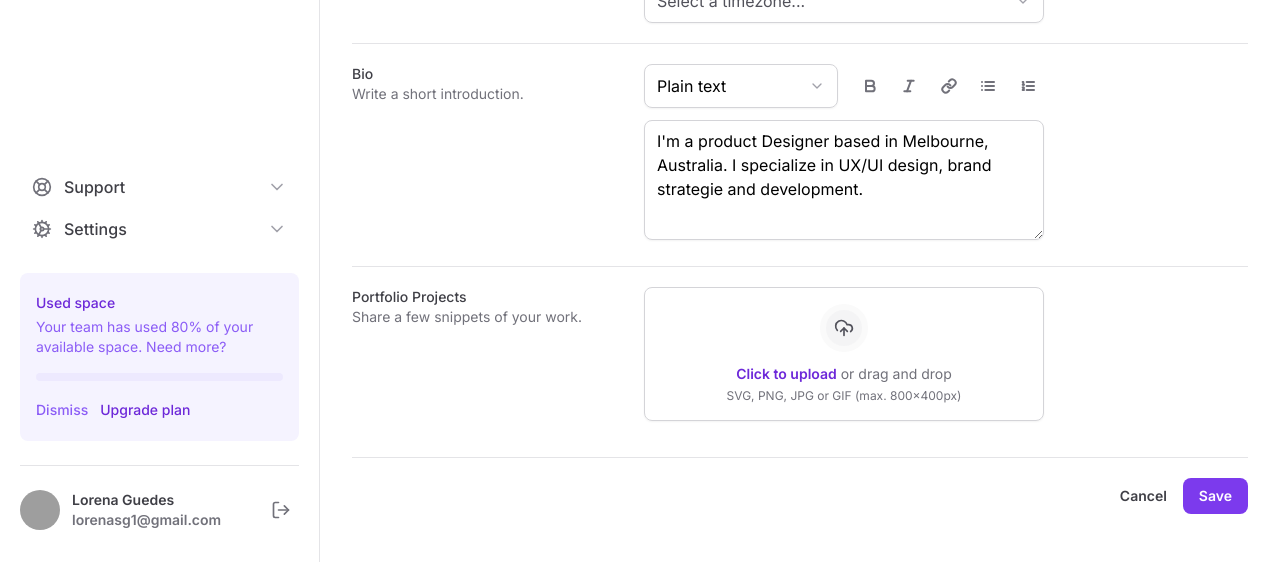
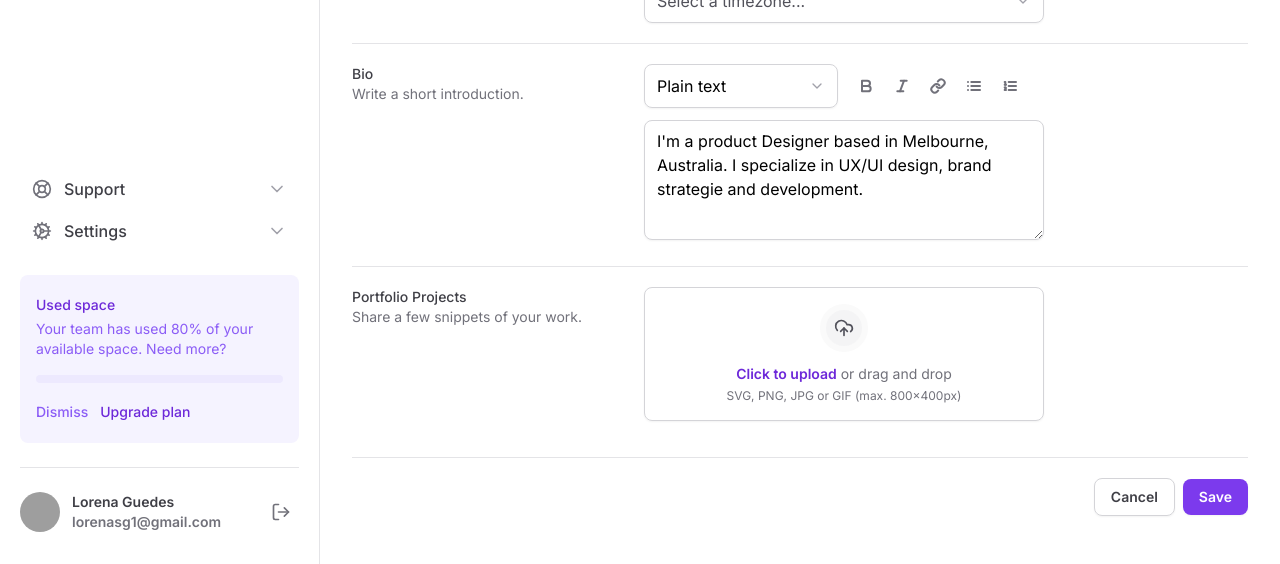
Before and after one commit to lorenasg1/tailwind-next, a Next.js app: page / in a window 1280 px wide. Shown: the part 780-1344 px from the top of the page. Built offline with nearby package versions, Linux system fonts and the light colour scheme; grey boxes are pictures that could not be loaded.

Commit message:
variants and slots

```diff
--- a/package.json
+++ b/package.json
@@ -24,6 +24,7 @@
     "postcss": "8.4.31",
     "react": "18.2.0",
     "react-dom": "18.2.0",
+    "tailwind-variants": "^0.1.14",
     "tailwindcss": "3.3.3",
     "typescript": "5.2.2"
   },
--- a/src/app/page.tsx
+++ b/src/app/page.tsx
@@ -1,5 +1,6 @@
 'use client'
 
+import { Button } from '@/components/Button'
 import * as FileInput from '@/components/Form/FileInput'
 import { Select } from '@/components/Form/Select'
 import { SelectItem } from '@/components/Form/Select/SelectItem'
@@ -22,8 +23,8 @@ export default function Home() {
             <span className="text-small text-zinc-500">Update your photo and personal details here.</span>
           </div>
           <div className="flex items-center gap-2">
-            <button type="button" className="rounded-lg px-4 py-2 text-sm font-semibold border-zinc-300 text-zinc-700 hover:bg-zinc-50">Cancel</button>
-            <button type="submit" form="settings" className="rounded-lg px-4 py-2 text-sm font-semibold bg-violet-600 text-white hover:bg-zinc-700">Save</button>
+            <Button type="button" variant='outline'>Cancel</Button>
+            <Button type="submit">Save</Button>
           </div>
         </div>
 
@@ -101,21 +102,21 @@ export default function Home() {
                   <SelectItem text='Markdown' value='md' />
                 </Select>
                 <div className="flex items-center gap-1">
-                <button type="button" className="ml-auto hover:bg-zinc-50 p-2">
+                <Button type="button" variant='ghost'>
                   <Bold className="w-4 h-4 text-zinc-500" strokeWidth={3} />
-                </button>
-                <button type="button" className="ml-auto hover:bg-zinc-50 p-2">
+                </Button>
+                <Button type="button" variant='ghost'>
                   <Italic className="w-4 h-4 text-zinc-500" strokeWidth={3} />
-                </button>
-                <button type="button" className="ml-auto hover:bg-zinc-50 p-2">
+                </Button>
+                <Button type="button" variant='ghost'>
                   <Link className="w-4 h-4 text-zinc-500" strokeWidth={3} />
-                </button>
-                <button type="button" className="ml-auto hover:bg-zinc-50 p-2">
+                </Button>
+                <Button type="button" variant='ghost'>
                   <List className="w-4 h-4 text-zinc-500" strokeWidth={3} />
-                </button>
-                <button type="button" className="ml-auto hover:bg-zinc-50 p-2">
+                </Button>
+                <Button type="button" variant='ghost'>
                   <ListOrdered className="w-4 h-4 text-zinc-500" strokeWidth={3} />
-                </button>
+                </Button>
                 </div>
               </div>
               <Textarea />
@@ -132,9 +133,9 @@ export default function Home() {
               <FileInput.Control multiple />
             </FileInput.Root>
           </div>
-          <div className="flex items-center justify-end pt-5">
-          <button type="button" className="rounded-lg px-4 py-2 text-sm font-semibold border-zinc-300 text-zinc-700 hover:bg-zinc-50">Cancel</button>
-            <button type="submit" className="rounded-lg px-4 py-2 text-sm font-semibold bg-violet-600 text-white hover:bg-zinc-700">Save</button>
+          <div className="flex items-center justify-end pt-5 gap-2">
+            <Button type="button" variant='outline'>Cancel</Button>
+            <Button type="submit">Save</Button>
           </div>
         </form>
       </div>
--- /dev/null
+++ b/src/components/Button.tsx
@@ -0,0 +1,32 @@
+import { ComponentProps, PropsWithChildren } from "react"
+import { VariantProps, tv } from "tailwind-variants"
+
+const button = tv({
+  base: [
+    'rounded-lg px-4 py-2 text-sm font-semibold outline-none shadow-sm',
+    'focus-visible:ring-2 focus-visible:ring-violet-500 focus-visible:ring-offset-2',
+    'active:opacity-80'
+  ],
+  variants: {
+    variant: {
+      primary: 'bg-violet-600 text-white hover:bg-violet-700',
+      outline: 'border border-zinc-300 text-zinc-700 hover:bg-zinc-50',
+      ghost: 'rounded-md px-2 hover:bg-zinc-50 shadow-none',
+    }
+  },
+
+  defaultVariants: {
+    variant: 'primary'
+  }
+})
+
+export type ButtonProps = ComponentProps<'button'> & VariantProps<typeof button> & {}
+
+export function Button({variant, className, ...props}: PropsWithChildren<ButtonProps>){
+  return (
+    <button
+      {...props}
+      className={button({variant, className })}>
+    </button>
+  )
+}
--- /dev/null
+++ b/src/components/Form/FileInput/FileItem.tsx
@@ -0,0 +1,84 @@
+import { Button } from "@/components/Button"
+import { formatBytes } from "@/utils/format-bytes"
+import { CheckCircle2, Trash2, UploadCloud } from "lucide-react"
+import { ComponentProps } from "react"
+import { VariantProps, tv } from "tailwind-variants"
+
+const fileItem = tv({
+  slots: {
+    container: 'group flex items-start gap-4 rounded-lg border border-zinc-200 p-4',
+    icon: 'rounded-full border-4 border-violet-100 bg-violet-200 text-violet-600',
+    deleteButton: ''
+  },
+  variants: {
+    state: {
+      progress: {
+        container: '',
+      },
+      complete: {
+        container: 'border-violet-500'
+      },
+      error: {
+        container: 'bg-error-25 border-error-300',
+        icon: 'border-error-50 bg-error-100 text-error-600',
+        deleteButton: 'text-error-700 hover:text-error-900'
+      }
+    }
+  },
+
+  defaultVariants: {
+    state: 'progress'
+  }
+})
+
+type FileItemProps = ComponentProps<'div'> & VariantProps<typeof fileItem> & {
+  name: string
+  size: number
+}
+
+export function FileItem({name, size, state, ...props}: FileItemProps) {
+  const { container, icon, deleteButton } = fileItem({state})
+
+
+  return (
+    <div {...props} className={container()}>
+      <div className={icon()}>
+        <UploadCloud className="h-4 w-4" />
+      </div>
+
+
+        {state === 'error' ? (
+          <div className="flex flex-col flex-1 items-start gap-1">
+            <div className="flex flex-col">
+              <span className="text-sm font-medium text-error-700">Upload failed, please try again.</span>
+              <span className="text-sm  text-error-600">{name}</span>
+            </div>
+
+            <button type="button" className="text-sm font-semibold text-red-700 hover:text-red-900">Try again</button>
+          </div>
+        ) : (
+          <div className="flex flex-col flex-1 items-start gap-1">
+            <div className="flex flex-col">
+              <span className="text-sm font-medium text-zinc-700">{name}</span>
+              <span className="text-sm text-zinc-500">{formatBytes(size)}</span>
+            </div>
+
+            <div className="flex w-full items-center gap-3">
+              <div className="h-2 flex-1 rounded-full bg-zinc-100">
+                <div className="h-2 w-4/5 rounded-full bg-violet-600" style={{ width: state === 'complete' ? '100%' : '80%' }} />
+              </div>
+              <span className="text-sm font-medium text-zinc-700">{state === 'complete' ? '100%' : '80%'}</span>
+            </div>
+          </div>
+        )}
+
+        {state === 'complete' ? (
+          <CheckCircle2 className="h5- w-5 fill-violet-600 text-white" />
+        ) : (
+          <Button type="button" variant="ghost" className={deleteButton()}>
+            <Trash2 className="w-5 h-5" />
+          </Button>
+        )}
+    </div>
+  )
+}
--- a/src/components/Form/FileInput/FileList.tsx
+++ b/src/components/Form/FileInput/FileList.tsx
@@ -1,8 +1,7 @@
 'use client'
 
-import { formatBytes } from "@/utils/format-bytes"
 import { useAutoAnimate } from '@formkit/auto-animate/react'
-import { Trash2, UploadCloud } from "lucide-react"
+import { FileItem } from "./FileItem"
 import { useFileInput } from "./Root"
 
 export function FileList(){
@@ -13,28 +12,7 @@ export function FileList(){
   return (
     <div ref={parent} className="mt-4 space-y-3">
       {files.map(file => (
-        <div key={file.name} className="group flex items-start gap-4 rounded-lg border border-zinc-200 p-4">
-          <div className="rounded-full border-4 border-violet-100 bg-violet-200 text-violet-600">
-            <UploadCloud className="h-4 w-4" />
-          </div>
-          <div className="flex flex-col flex-1 items-start gap-1">
-            <div className="flex flex-col">
-              <span className="text-sm font-medium text-zinc-700">{file.name}</span>
-              <span className="text-sm text-zinc-500">{formatBytes(file.size)}</span>
-            </div>
-
-            <div className="flex w-full items-center gap-3">
-                <div className="h-2 flex-1 rounded-full bg-zinc-100">
-                  <div className="h-2 w-4/5 rounded-full bg-violet-600" />
-                </div>
-                <span className="text-sm font-medium text-zinc-700">80%</span>
-              </div>
-            </div>
-
-            <button type="button" className="ml-auto hover:bg-zinc-50 p-2">
-              <Trash2 className="w-5 h-5 text-zinc-500" />
-            </button>
-        </div>
+        <FileItem key={file.name} name={file.name} size={file.size} state='error' />
       ))}
     </div>
   )
--- a/src/components/Sidebar/Profile.tsx
+++ b/src/components/Sidebar/Profile.tsx
@@ -1,4 +1,5 @@
 import { LogOut } from "lucide-react";
+import { Button } from "../Button";
 
 export function Profile() {
   return (
@@ -14,9 +15,9 @@ export function Profile() {
         </span>
       </div>
 
-      <button type="button" className="ml-auto hover:bg-zinc-50 p-2">
+      <Button type="button" variant="ghost">
         <LogOut className="w-5 h-5 text-zinc-500" />
-      </button>
+      </Button>
     </div>
   )
 }
--- a/tailwind.config.ts
+++ b/tailwind.config.ts
@@ -16,6 +16,19 @@ const config: Config = {
         violet: {
           25: '#fcfaff',
         },
+        error: {
+          25: '#FFFBFA',
+          50: '#FEF3F2',
+          100: '#FEE4E2',
+          200: '#FECDCA',
+          300: '#FDA29B',
+          400: '#F97066',
+          500: '#F04438',
+          600: '#D92D20',
+          700: '#B42318',
+          800: '#912018',
+          900: '#7A271A',
+        }
       },
       maxWidth: {
         app: '700px',
```
Also changed, not shown: 1 other file (tests, documents, lock files or other folders).
